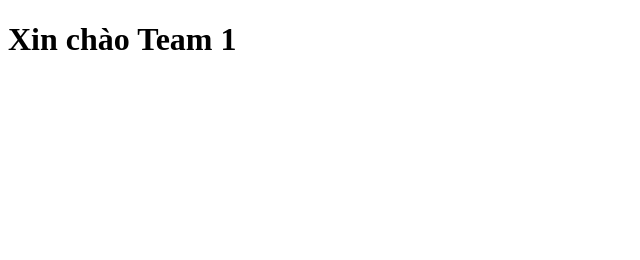
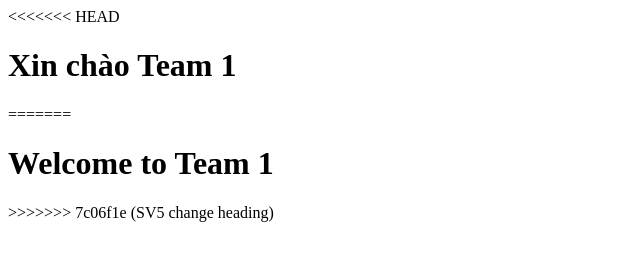
Before and after one commit to duyba124/nhom1, a plain HTML site: page index.html in a window 1280 px wide. Shown: the whole page, without its empty margins (0-640 px from the left). Drawn offline with Linux system fonts and the light colour scheme.

Commit message:
SV5 change heading
git add index.html
git add index.html
git add index.html
git add index.html
git add index.html
git add index.html
git add index.html
git add index.html
git push origin feature/sv5-index --force
git status
git add index.html

```diff
--- a/index.html
+++ b/index.html
@@ -5,7 +5,12 @@
     <link rel="stylesheet" href="style.css">
 </head>
 <body>
+<<<<<<< HEAD
     <h1>Xin chào Team 1</h1>
+=======
+    <h1>Welcome to Team 1</h1>
+
+>>>>>>> 7c06f1e (SV5 change heading)
 
 </body>
 </html>
```
